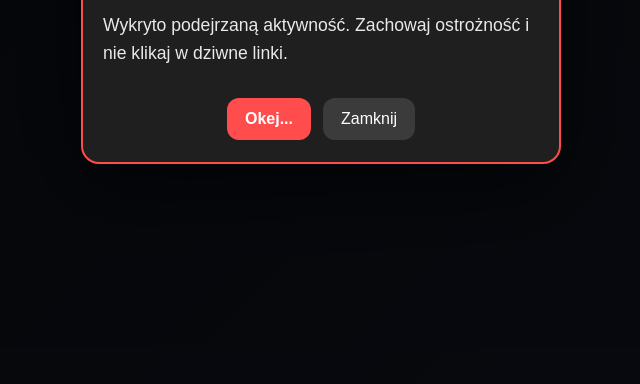
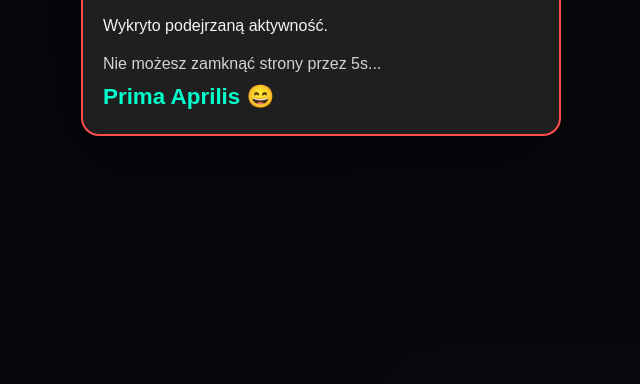
Before and after one commit to ziolo11020/MojeWspomnienie, a plain HTML site: page index.html in a window 1280 px wide. Shown: the part 416-800 px from the top of the page, without its empty margins (319-959 px from the left). Drawn offline with Linux system fonts and the light colour scheme.

Commit message:
Update index.html

```diff
--- a/index.html
+++ b/index.html
@@ -29,21 +29,8 @@
       text-align: center;
     }
 
-    h1 {
-      margin-top: 0;
-      font-size: 2rem;
-    }
-
-    p {
-      line-height: 1.6;
-      opacity: 0.95;
-    }
-
-    .hint {
-      margin-top: 18px;
-      font-size: 0.95rem;
-      opacity: 0.75;
-    }
+    h1 { margin-top: 0; font-size: 2rem; }
+    p { line-height: 1.6; opacity: 0.95; }
 
     .overlay {
       position: fixed;
@@ -64,7 +51,6 @@
       border-radius: 18px;
       box-shadow: 0 25px 80px rgba(0,0,0,0.6);
       overflow: hidden;
-      animation: shakeIn 0.35s ease;
     }
 
     .modal-header {
@@ -74,108 +60,75 @@
       font-weight: bold;
     }
 
-    .modal-body {
-      padding: 24px 20px 14px;
-      font-size: 1.1rem;
-      line-height: 1.5;
-    }
+    .modal-body { padding: 24px 20px; }
 
-    .warning {
-      font-size: 3rem;
-      margin-bottom: 10px;
-    }
+    .warning { font-size: 3rem; margin-bottom: 10px; }
 
-    .modal-footer {
-      padding: 16px 20px 22px;
-      display: flex;
-      gap: 12px;
-      justify-content: center;
-      flex-wrap: wrap;
-    }
-
-    button {
-      border: none;
-      border-radius: 12px;
-      padding: 12px 18px;
-      font-size: 1rem;
-      cursor: pointer;
-      transition: transform 0.15s ease, opacity 0.15s ease;
-    }
-
-    button:hover {
-      transform: translateY(-1px);
-      opacity: 0.95;
-    }
-
-    .primary {
-      background: #ff4d4d;
-      color: white;
+    .joke {
+      display: none;
+      font-size: 1.4rem;
+      margin-top: 10px;
+      color: #00ffcc;
       font-weight: bold;
     }
 
-    .secondary {
-      background: #3b3b3b;
-      color: white;
-    }
-
-    .reveal {
-      display: none;
-      margin-top: 18px;
-      padding: 16px;
-      background: rgba(0, 255, 170, 0.12);
-      border: 1px solid rgba(0, 255, 170, 0.35);
-      border-radius: 14px;
-      color: #d8fff4;
-    }
-
-    @keyframes shakeIn {
-      0%   { transform: scale(0.95) translateY(8px); opacity: 0; }
-      60%  { transform: scale(1.02) translateY(0); opacity: 1; }
-      100% { transform: scale(1); }
+    .countdown {
+      margin-top: 10px;
+      opacity: 0.8;
     }
   </style>
 </head>
 <body>
-  <div class="card">
-    <h1>Ważny komunikat</h1>
-    <p>Trwa sprawdzanie bezpieczeństwa połączenia...</p>
-    <p class="hint">Nie zamykaj tej strony.</p>
-
-    <div id="reveal" class="reveal">
-      <strong>Prima aprilis 😄</strong><br />
-      To tylko żart i mała nauczka: nie klikaj w podejrzane linki.
-    </div>
-  </div>
 
 <div class="overlay" id="overlay">
-    <div class="modal" role="dialog" aria-modal="true" aria-labelledby="title">
-      <div class="modal-header" id="title">⚠️ Ostrzeżenie bezpieczeństwa</div>
+  <div class="modal">
+    <div class="modal-header">⚠️ Ostrzeżenie bezpieczeństwa</div>
     <div class="modal-body">
       <div class="warning">🚨</div>
       <strong>Polecam sprawdzić konto bankowe.</strong>
-        <p style="margin-bottom: 0; opacity: 0.9;">
-          Wykryto podejrzaną aktywność. Zachowaj ostrożność i nie klikaj w dziwne linki.
-        </p>
-      </div>
-      <div class="modal-footer">
-        <button class="primary" onclick="showJoke()">Okej...</button>
-        <button class="secondary" onclick="showJoke()">Zamknij</button>
+      <p>Wykryto podejrzaną aktywność.</p>
+
+      <div class="countdown" id="countdown">Nie możesz zamknąć strony przez 10s...</div>
+      <div class="joke" id="joke">Prima Aprilis 😄</div>
     </div>
   </div>
 </div>
 
 <script>
-    function showJoke() {
-      document.getElementById('overlay').style.display = 'none';
-      document.getElementById('reveal').style.display = 'block';
-      document.querySelector('.hint').textContent = 'I właśnie o to chodziło 😄';
-      document.title = 'Prima aprilis 😄';
+  let seconds = 10;
+
+  // blokada zamykania (na ile się da w przeglądarce)
+  window.onbeforeunload = function () {
+    if (seconds > 0) {
+      return "Na pewno chcesz zamknąć?";
+    }
+  };
+
+  const countdownEl = document.getElementById('countdown');
+  const jokeEl = document.getElementById('joke');
+
+  let jokeShown = false;
+
+  const interval = setInterval(() => {
+    seconds--;
+    countdownEl.textContent = `Nie możesz zamknąć strony przez ${seconds}s...`;
+
+    if (seconds <= 5 && !jokeShown) {
+      jokeEl.style.display = 'block';
+      jokeShown = true;
     }
 
-    // Opcjonalnie pokaż systemowy alert przy wejściu
+    if (seconds <= 0) {
+      clearInterval(interval);
+      countdownEl.textContent = "Możesz już zamknąć 😄";
+    }
+  }, 1000);
+
+  // pierwszy straszak
   setTimeout(() => {
     alert('Polecam sprawdzić konto bankowe');
-    }, 250);
+  }, 300);
 </script>
+
 </body>
 </html>
```
Lines whose indentation alone changed are shown as unchanged.
